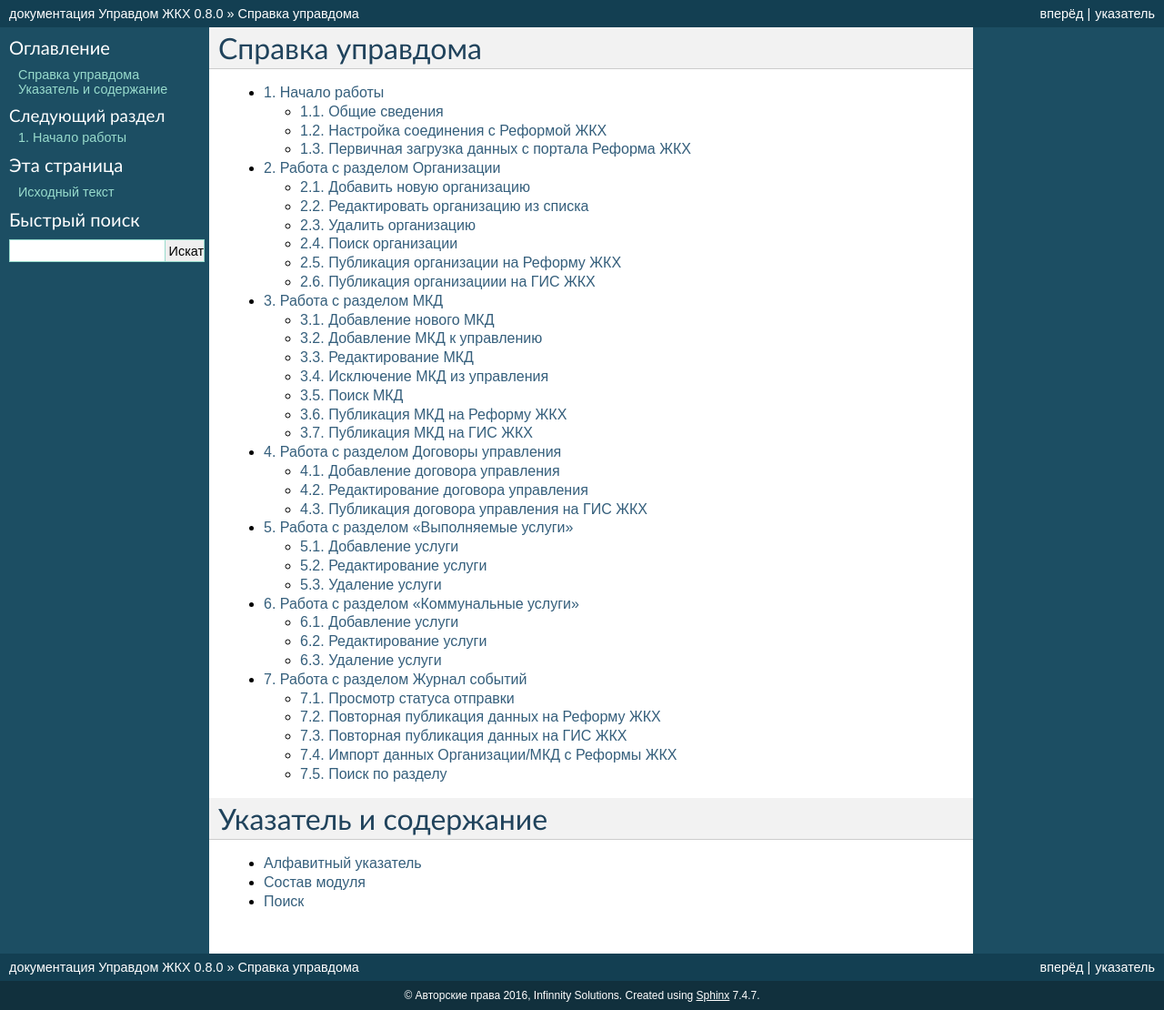
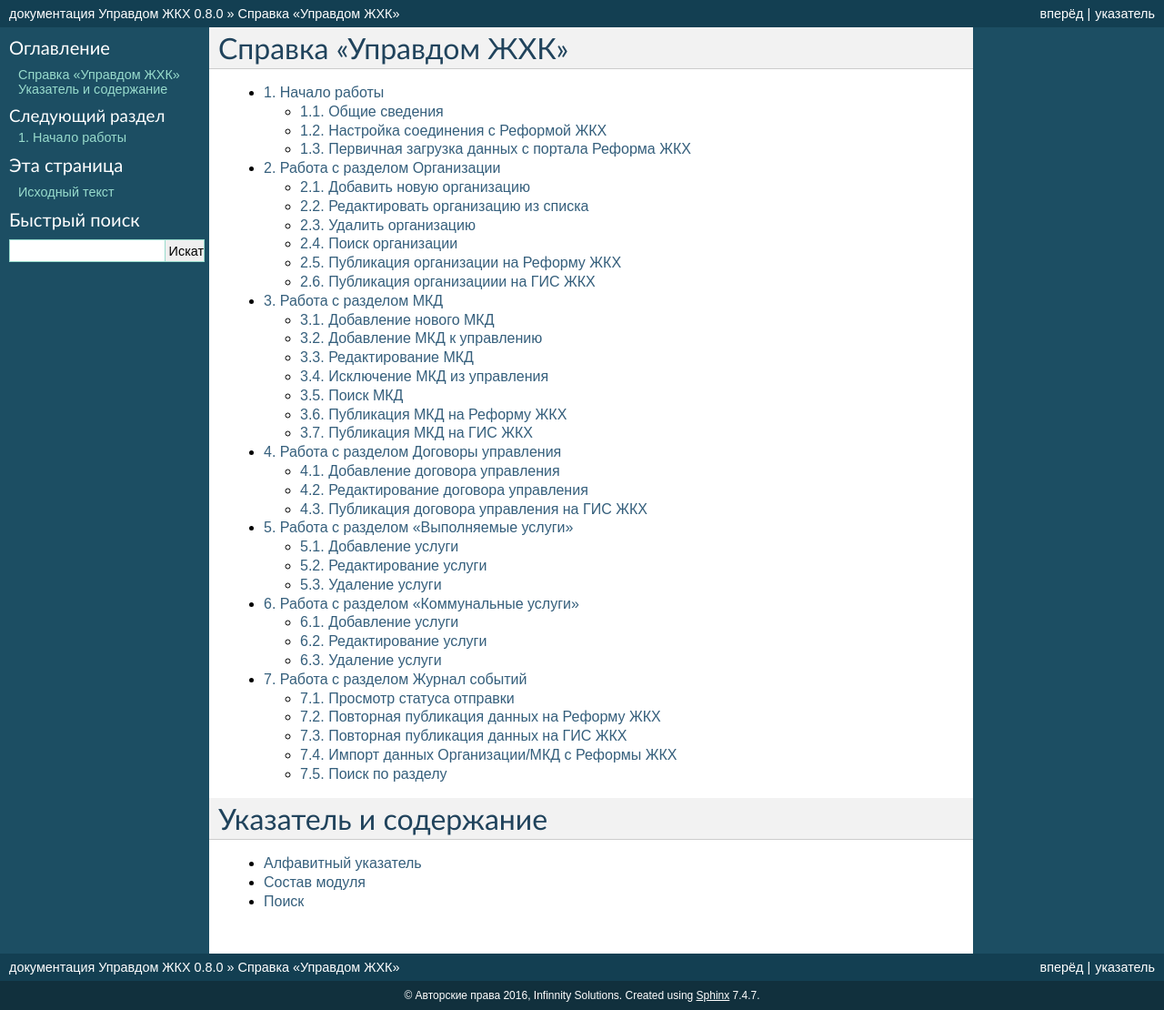
Before and after one commit to UpravdomGKH/UpravdomGKH.readthedocs.org, a Sphinx documentation site: the page built from docs/source/index.rst, in a window 1280 px wide. Shown: the whole page at 91% size. Built offline with Sphinx 7.4.7, drawn with Linux system fonts in a browser that asks for light colours.

Commit message:
fix title

```diff
--- a/docs/source/index.rst
+++ b/docs/source/index.rst
@@ -1,8 +1,5 @@
-Справка управдома
+Справка "Управдом ЖХК"
 ===================================
-
-
-.. Тут будет вводный текст(только .. нужно убрать)
 
 .. toctree::
    :maxdepth: 3
```
